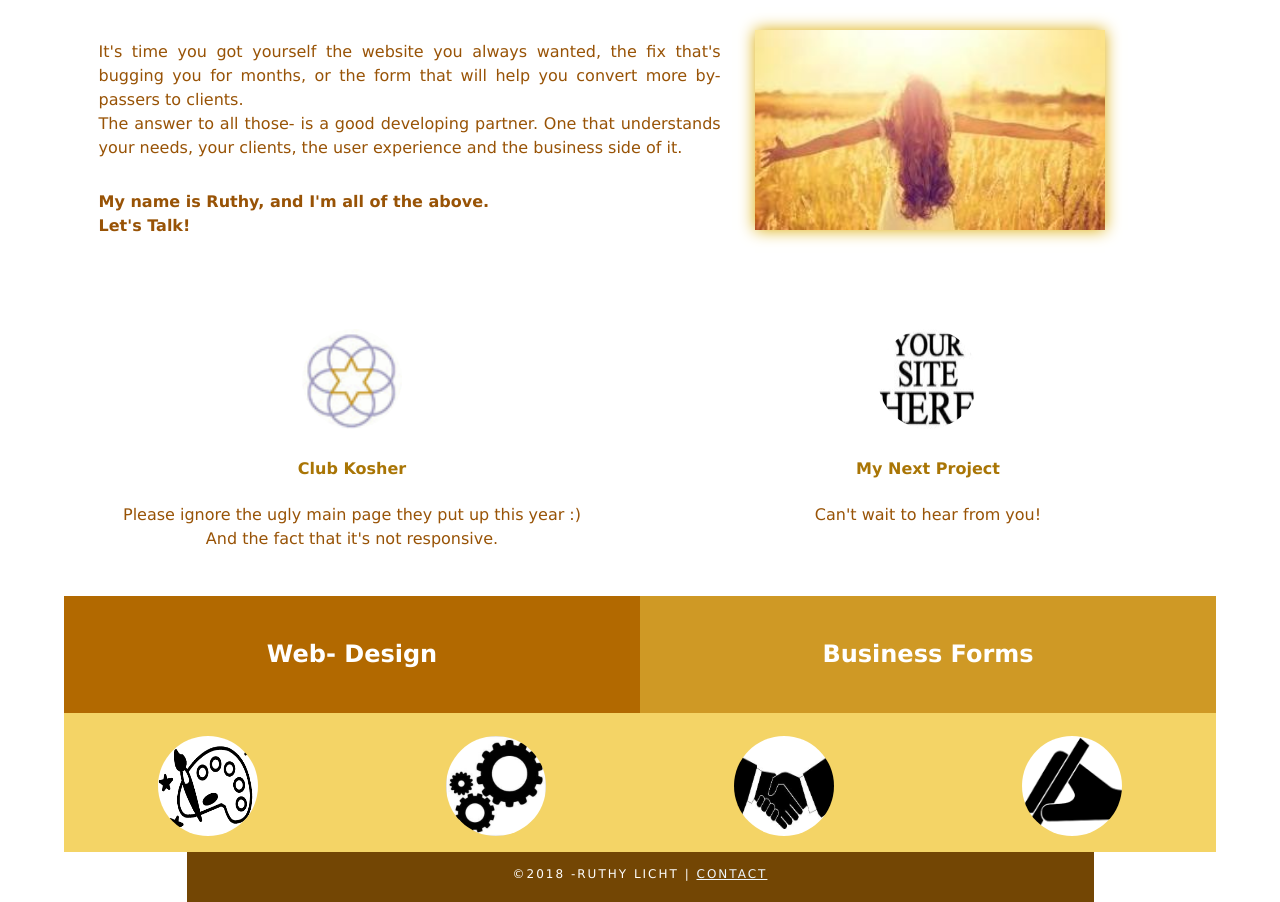
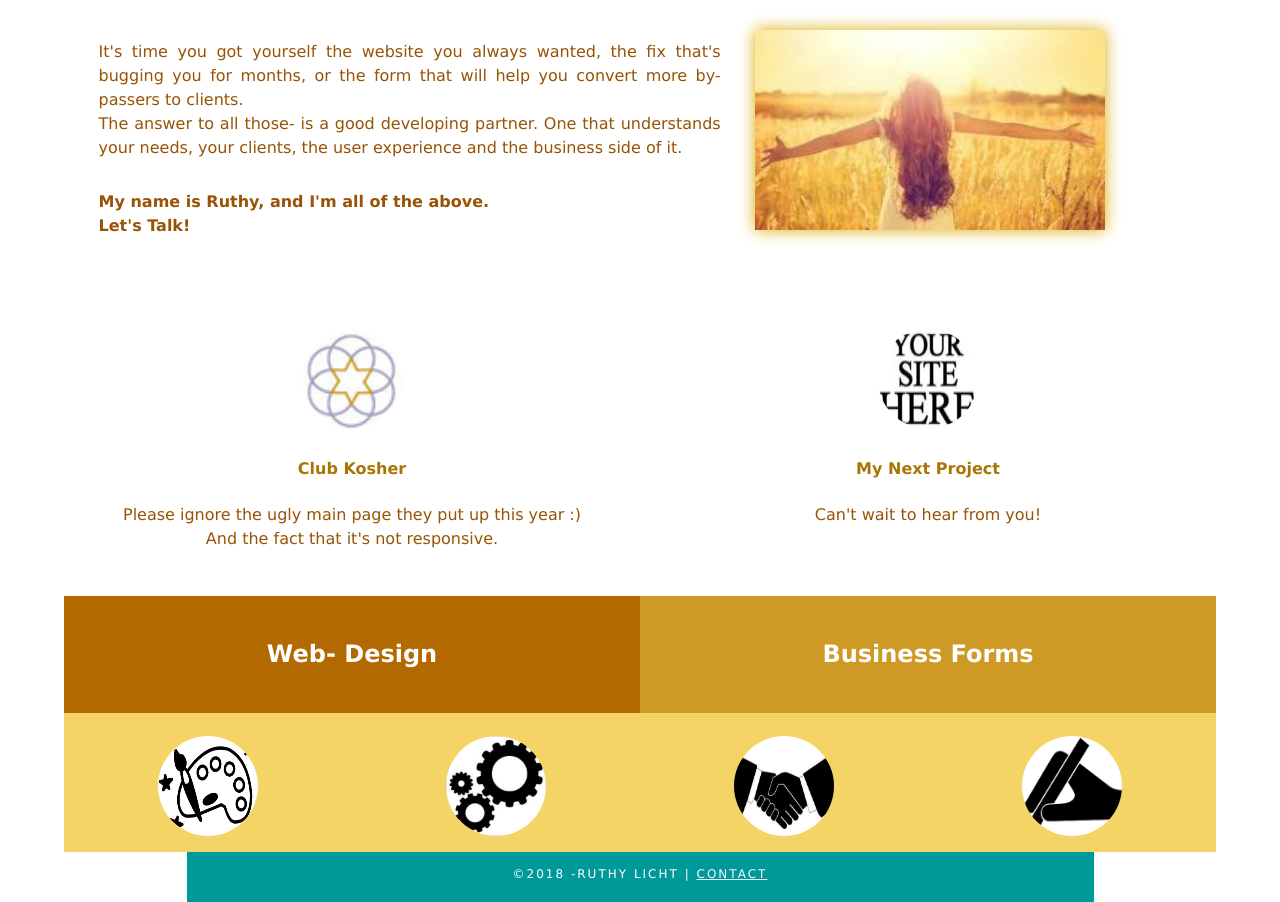
Before and after one commit to warmy33/Ruthy.W.L.-Portfolio-site, a plain HTML site: page index.html in a window 1280 px wide. Shown: the part 136-1038 px from the top of the page. Drawn offline with Linux system fonts and the light colour scheme; files that its build step writes are made by us from their sources; files whose address does not match are found by name.

Commit message:
Update main.css

```diff
--- a/main.css
+++ b/main.css
@@ -96,7 +96,7 @@ button:hover {
 	width: 60%;
 	float: left;
 	font-family: "verdana", "arial", sans-serif;
-	color: #DBAB03;
+	color: #009999;
 	margin-top: 20px;
 	padding-bottom: 35px;
 }
@@ -200,13 +200,13 @@ button:hover {
 
 /*footer*/
 .footer {
-	background-color: #734604;
+	background-color: #009999;
 	height: 40px;
 	padding-top: 10px;
 }
 .copyright {
 	text-align: center;
-	background-color: #734604;
+	background-color: #009999;
 	color: #FFFFFF;
 	text-transform: uppercase;
 	font-weight: lighter;
```
